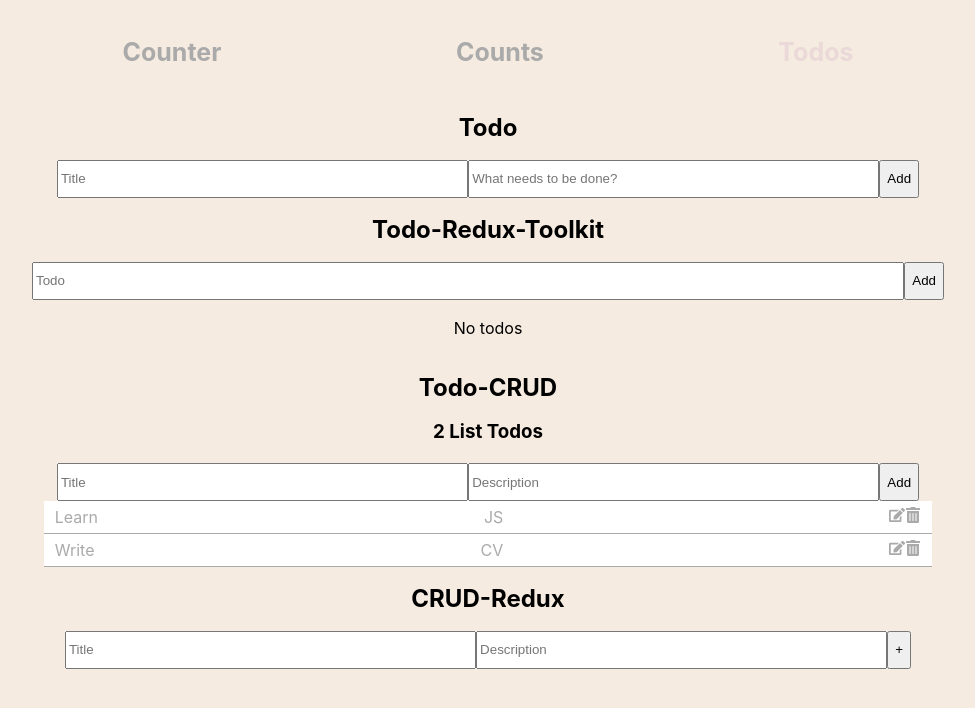
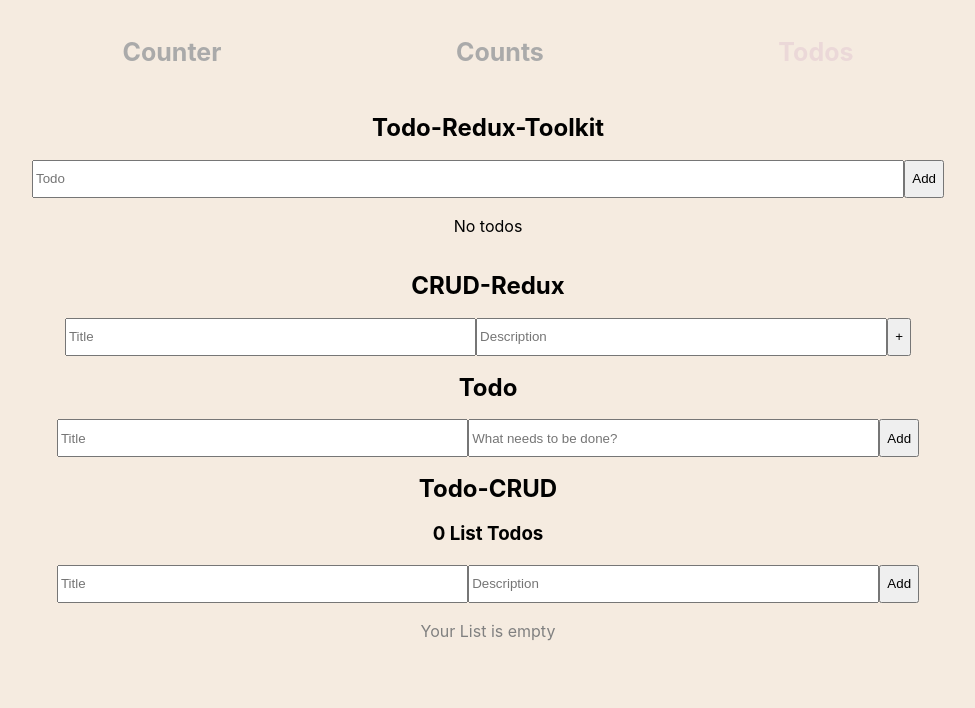
Before and after one commit to elis-11/redux-1, a React (Vite) app: page /todos in a window 1280 px wide. Shown: the top 708 px of the page, without its empty margins (152-1127 px from the left). Built offline with nearby package versions, Linux system fonts and the light colour scheme.

Commit message:
Refactoring

```diff
--- a/src/components/todos/Todo-CRUD.jsx
+++ b/src/components/todos/Todo-CRUD.jsx
@@ -1,14 +1,21 @@
-import { useRef, useState } from "react";
+import { useEffect, useRef, useState } from "react";
 import "./Todos.scss";
 import { FaEdit, FaTrashAlt } from "react-icons/fa";
 
 export const TodoCRUD = () => {
   const inputRef = useRef()
 
-  const [todos, setTodos] = useState([
-    { id: "t1", title: "Learn", description: "JS" },
-    { id: "t2", title: "Write", description: "CV" },
-  ]);
+  const [todos, setTodos] = useState(()=>{
+    const savedTLS = localStorage.getItem('todo-crud')
+    if(savedTLS) {
+          return JSON.parse(savedTLS)
+    } else {
+      return [] }
+  });
+
+  useEffect(()=>{
+    localStorage.setItem('todo-crud', JSON.stringify(todos))
+  }, [todos])
 
   const [newTodo, setNewTodo] = useState({
     title: "",
--- a/src/components/todos/Todos.jsx
+++ b/src/components/todos/Todos.jsx
@@ -7,10 +7,10 @@
 export const Todos = () => {
   return (
     <div>
+        <TodoRT />
+        <CrudRedux />
         <Todo />
-        <TodoRT />
         <TodoCRUD />
-        <CrudRedux />
     </div>
   )
 }
```
Also changed, not shown: src/components/todos/Todo-RT.jsx (+5 -3 lines).
